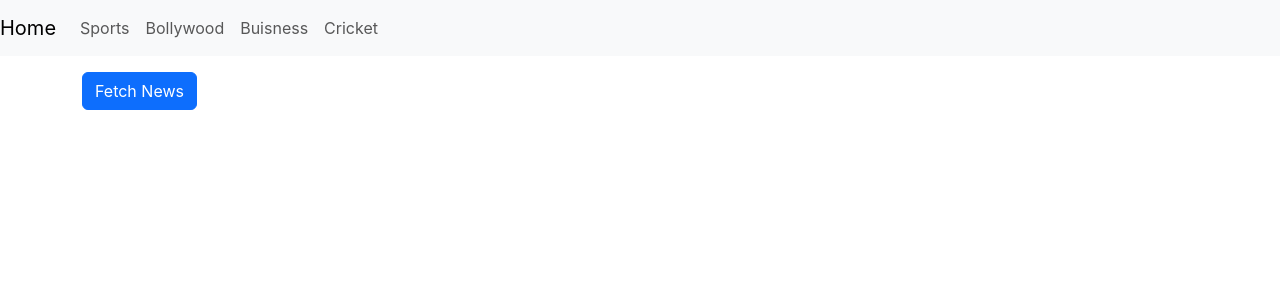
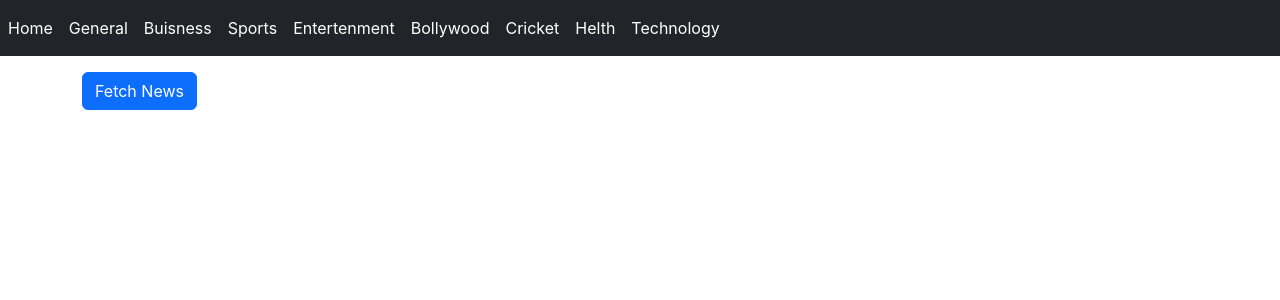
Before and after one commit to takeshwar13/news-portal, a React (Create React App) app: page / in a window 1280 px wide. Shown: the top 300 px of the page. Built offline with nearby package versions, Linux system fonts and the light colour scheme.

Commit message:
Added more elements/options in Navbar

```diff
--- a/src/Navbar/Navbar.js
+++ b/src/Navbar/Navbar.js
@@ -3,41 +3,52 @@ import React from "react";
 const Navbar = () => {
   return (
     <>
-      <nav className="navbar navbar-expand-lg navbar-light bg-light">
-        <a className="navbar-brand" href="#">
-          Home
-        </a>
-        <button
-          className="navbar-toggler"
-          type="button"
-          data-toggle="collapse"
-          data-target="#navbarNav"
-          aria-controls="navbarNav"
-          aria-expanded="false"
-          aria-label="Toggle navigation"
-        >
-          <span className="navbar-toggler-icon"></span>
-        </button>
+      <nav className="navbar navbar-expand-lg navbar-light bg-dark">
         <div className="collapse navbar-collapse" id="navbarNav">
           <ul className="navbar-nav">
             <li className="nav-item active">
-              <a className="nav-link" href="#">
-                Sports <span className="sr-only"></span>
+              <a className="nav-link text-white" href="#" aria-current="page">
+                Home
+              </a>
+            </li>
+            <li className="nav-item active">
+              <a className="nav-link text-white" href="#" aria-current="page">
+                General
+              </a>
+            </li>
+            <li className="nav-item active">
+              <a className="nav-link text-white" href="#" aria-current="page">
+                Buisness
+              </a>
+            </li>
+            <li className="nav-item active">
+              <a className="nav-link text-white" href="#" aria-current="page">
+                Sports
               </a>
             </li>
             <li className="nav-item">
-              <a className="nav-link" href="#">
+              <a className="nav-link text-white" href="#" aria-current="page">
+                Entertenment
+              </a>
+            </li>
+            <li className="nav-item">
+              <a className="nav-link text-white" href="#" aria-current="page">
                 Bollywood
               </a>
             </li>
             <li className="nav-item">
-              <a className="nav-link" href="#">
-                Buisness
+              <a className="nav-link text-white" href="#" aria-current="page">
+                Cricket
               </a>
             </li>
             <li className="nav-item">
-              <a className="nav-link" href="#">
-                Cricket
+              <a className="nav-link text-white" href="#" aria-current="page">
+                Helth
+              </a>
+            </li>
+            <li className="nav-item">
+              <a className="nav-link text-white" href="#" aria-current="page">
+                Technology
               </a>
             </li>
           </ul>
```
